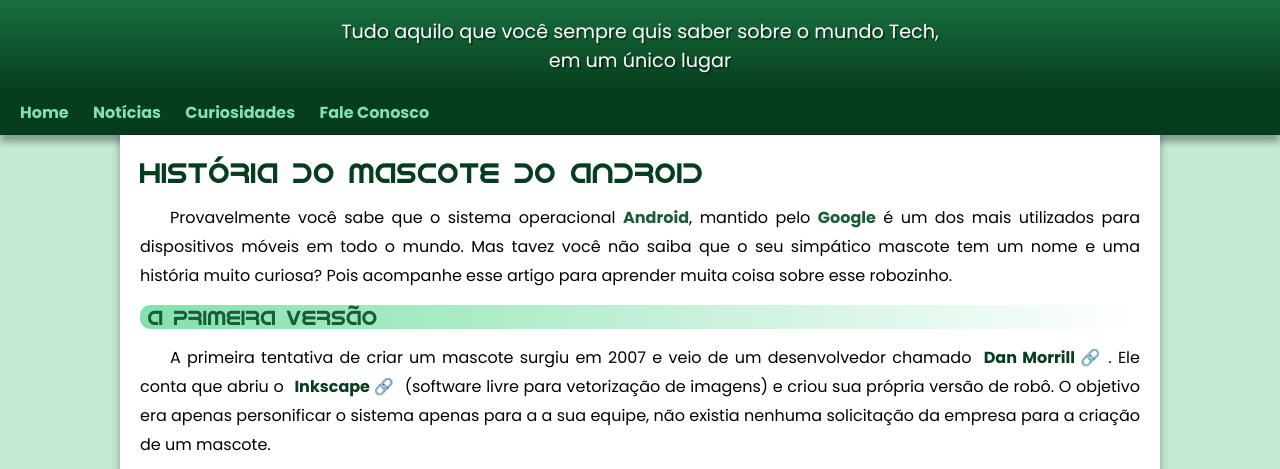
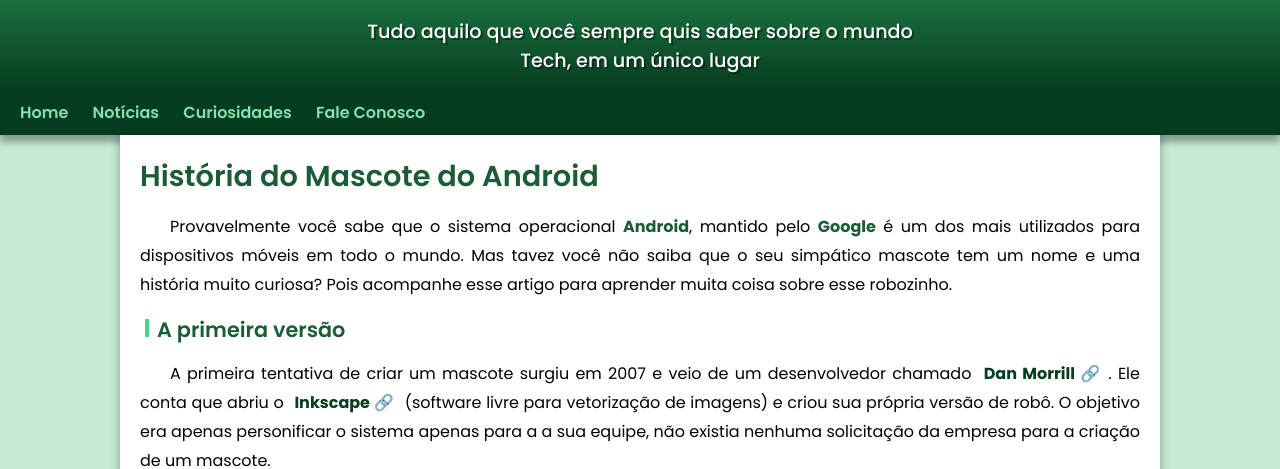
Before and after one commit to Carlos3274/Site-android-mascote, a plain HTML site: page index.html in a window 1280 px wide. Shown: the part 100-569 px from the top of the page. Drawn offline with Linux system fonts and the light colour scheme.

Commit message:
Update style.css

```diff
--- a/style/style.css
+++ b/style/style.css
@@ -1,7 +1,7 @@
 @charset "UTF-8";
 @import url('https://fonts.googleapis.com/css2?family=Bebas+Neue&display=swap');
-@import url('https://fonts.googleapis.com/css2?family=Poppins:wght@400;700&display=swap');
-@import url('https://fonts.googleapis.com/css2?family=Raleway:wght@400;700&display=swap');
+@import url('https://fonts.googleapis.com/css2?family=Poppins:wght@400;500;600;700&display=swap');
+
 @font-face {
     font-family:'Android';
     src: url(../fonts/idroid.otf) format('opentype');
@@ -16,7 +16,7 @@
     --cor5: #063d1e;
 
     --fonte-padrao: Poppins , Verdana, Helvetica, sans-serif;
-    --fonte-destaque:'Bebas Neue', cursive;
+    --fonte-destaque: 'Bebas Neue', cursive;
     --fonte-android:'Android';
 }
 *{
@@ -42,11 +42,12 @@
 
 header > h1{
     color: white;
+
     font-family: var(--fonte-destaque);
     margin-bottom: 20px;
     font-size: 3em;
     text-shadow: 2px 2px rgba(0, 0, 0, 0.377);
-    font-weight: normal;
+    font-weight: 500;
 }
 header > p{
     color: white;
@@ -58,6 +59,8 @@
     margin: auto;
     text-shadow: 2px 2px rgba(0, 0, 0, 0.377);
     margin-bottom: 30px;
+
+    font-weight: 450;
 }
 main p{
     margin: 15px 0px;
@@ -95,7 +98,7 @@
     color: var(--cor1);
     padding: 10px;
     text-decoration: none;
-    font-weight: bold;
+    font-weight: 600;
 }
 nav > a:hover{
     background-color: var(--cor3);
@@ -131,12 +134,36 @@
 
 }
 main h1{
-    font-family: var(--fonte-android);
-    color: var(--cor5);
-    font-weight: normal;
+    font-family: var(--fonte-padrao);
+    color: var(--cor4);
+    font-weight: 600;
     font-size: 1.8em;
+
 }
-main h2{
+
+
+main h2::before {
+    content: '';
+    display: inline-block;
+    width: 4px;
+    height: 18px;
+    margin-right: 8px;
+    background: #3ddc84;
+
+}
+
+main h2 {
+    color: var(--cor4);
+    font-size: 1.3em;
+    font-weight: 600;
+
+    margin-left: 5px;
+}
+
+/*
+    Antigo H2
+
+    main h2{
     font-family: var(--fonte-android);
     color: var(--cor4);
     font-size: 1.3em;
@@ -144,11 +171,11 @@
     text-indent: 8px;
     font-weight: normal;
 
-    border-radius: 10px;
-}
+    border-radius: 10px; */
+
 main img{
     width: 100%;
-
+    border-radius: 5px;
 }
 main img.pequena{
     max-width: 350px;
```
